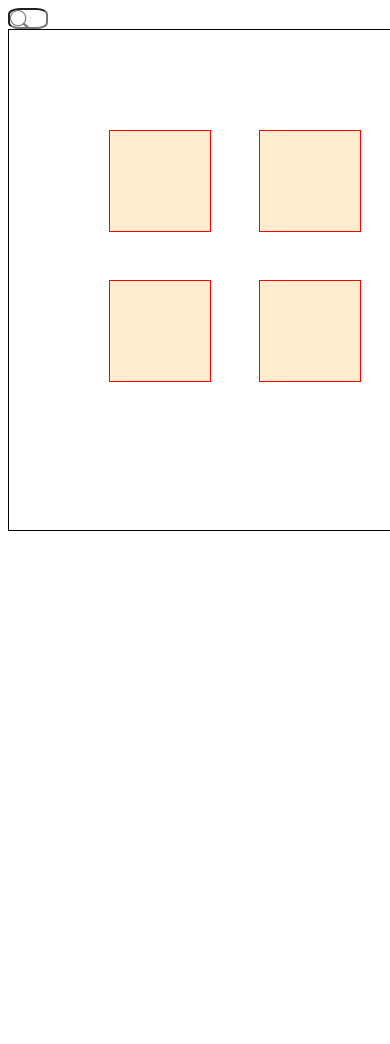
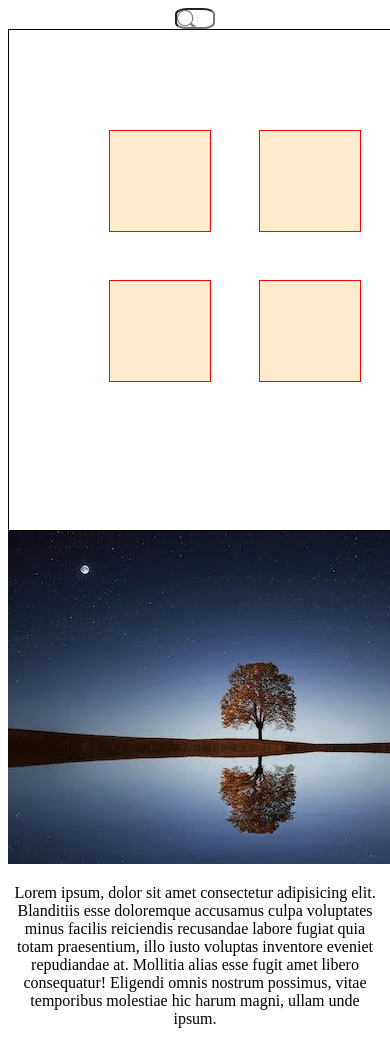
Before and after one commit to Budaa02/leap-2022, a plain HTML site: page day02/index.html in a window 390 px wide. Shown: the top 1044 px of the page. Before the commit the page ends 844 px from the top, so only its background shows below. Drawn offline with Linux system fonts and the light colour scheme.

Commit message:
day02-3 responsive

```diff
--- /dev/null
+++ b/day02/css/responsive.css
@@ -0,0 +1,38 @@
+
+body{
+    background-color:blue;
+}
+p{
+    text-align:center;
+    margin-top:500px;
+}
+@media only screen and (max-width:1400px) {
+    body{
+        background-color:aqua;
+    }
+}
+@media only screen and (max-width: 1200px) {
+    body::before{
+        background-color:red;
+    }
+}
+@media only screen and (max-width:992px) {
+    body{
+        background-color:brown;
+    }
+}
+@media only screen and (max-width:768px) {
+    body{
+        background-color:orange;
+    }
+}
+@media only screen and (max-width:576px) {
+    body{
+        background-color:pink;
+    }
+}
+@media only screen and (max-width:575px) {
+    body{
+        background-color:white;
+    }
+}
--- a/day02/css/style.css
+++ b/day02/css/style.css
@@ -64,3 +64,7 @@ input:hover{
     transition-delay:0.3s;
     transition-duration:0.5s;
 }
+body{
+    max-width:1000px;
+    text-align:center;
+}
--- a/day02/index.html
+++ b/day02/index.html
@@ -19,6 +19,12 @@
         <div class="back_4 back"></div>
         <div class="back_5 back"></div>
     </div>
+    <img src="./images/tree.webp" alt="">
+    <p>Lorem ipsum, dolor sit amet consectetur adipisicing elit. Blanditiis esse doloremque accusamus culpa voluptates
+        minus facilis reiciendis recusandae labore fugiat quia totam praesentium, illo iusto voluptas inventore eveniet
+        repudiandae at. Mollitia alias esse fugit amet libero consequatur! Eligendi omnis nostrum possimus, vitae
+        temporibus molestiae hic harum magni, ullam unde ipsum.
+    </p>
 
 </body>
 
```
Also changed, not shown: day02/responsive.html (added, +19 -0 lines), day02/second.html (added, +20 -0 lines), day02/images/tree.webp (added).
